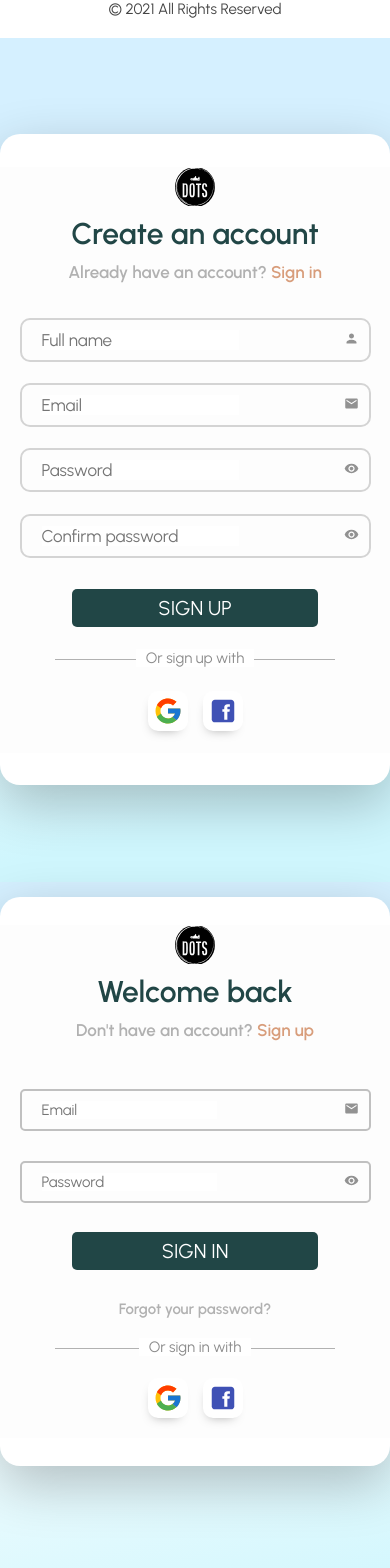
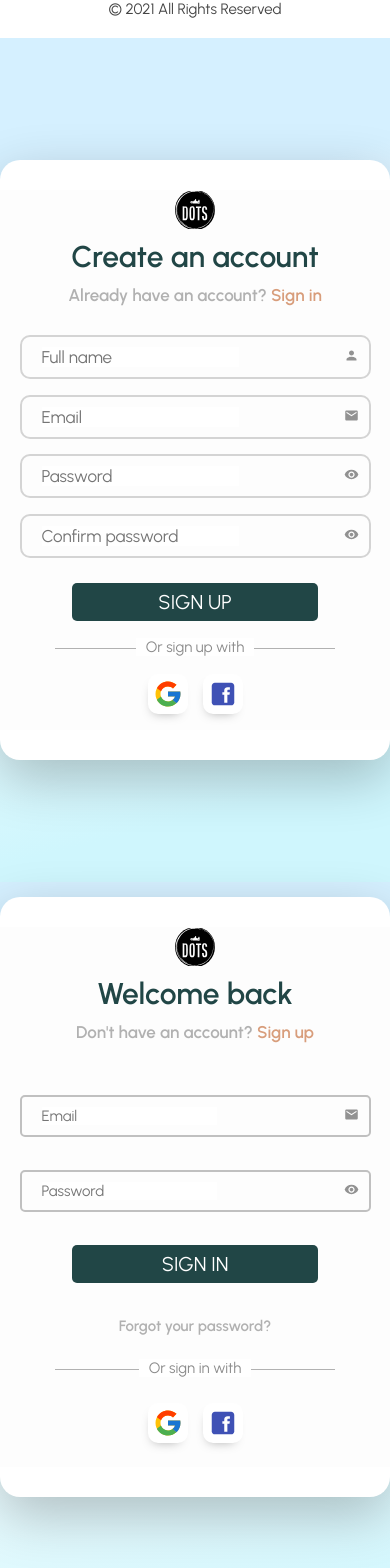
Before and after one commit to tuannm151/DOTS---Frontend, a React (Create React App) app: page / in a window 390 px wide. Shown: the part 8153-9721 px from the top of the page. Built offline with nearby package versions, Linux system fonts and the light colour scheme.

Commit message:
Fix media queries on login and register page

```diff
--- a/src/pages/Login.jsx
+++ b/src/pages/Login.jsx
@@ -21,6 +21,8 @@ const Container = styled.div`
 
 const Wrapper = styled.div`
     display: flex;
+    max-width: 920px;
+    max-height: 600px;
     height: 100%;
     width: 70%;
     background-color: #fff;
@@ -31,7 +33,6 @@ const Wrapper = styled.div`
 
     @media ${device.desktopM} {
         width: 80%;
-        height: 80%;
     }
     @media ${device.desktopS} {
         width: 85%;
@@ -39,16 +40,15 @@ const Wrapper = styled.div`
 
     @media ${device.laptop} {
         width: 90%;
-        height: min(70%, 60rem);
+        height: 80%;
     }
 
     @media ${device.mobileL} {
         width: 100%;
-        height: 70%;
     }
 
     @media ${device.mobileSS} {
-        height: 80%;
+        height: 85%;
     }
 `
 
--- a/src/pages/Register.jsx
+++ b/src/pages/Register.jsx
@@ -21,8 +21,10 @@ const Container = styled.div`
 
 const Wrapper = styled.div`
     display: flex;
-    height: 90%;
-    width: min(1080px, 60%);
+    max-width: 930px;
+    max-height: 600px;
+    height: 100%;
+    width: 70%;
     background-color: #fff;
     border-radius: 2rem;
     overflow: hidden;
@@ -31,7 +33,6 @@ const Wrapper = styled.div`
 
     @media ${device.desktopM} {
         width: 80%;
-        height: 80%;
     }
     @media ${device.desktopS} {
         width: 85%;
@@ -39,12 +40,11 @@ const Wrapper = styled.div`
 
     @media ${device.laptop} {
         width: 90%;
-        height: min(80%, 65rem);
+        height: 80%;
     }
 
     @media ${device.mobileL} {
         width: 100%;
-        height: 80%;
     }
 
     @media ${device.mobileSS} {
```
